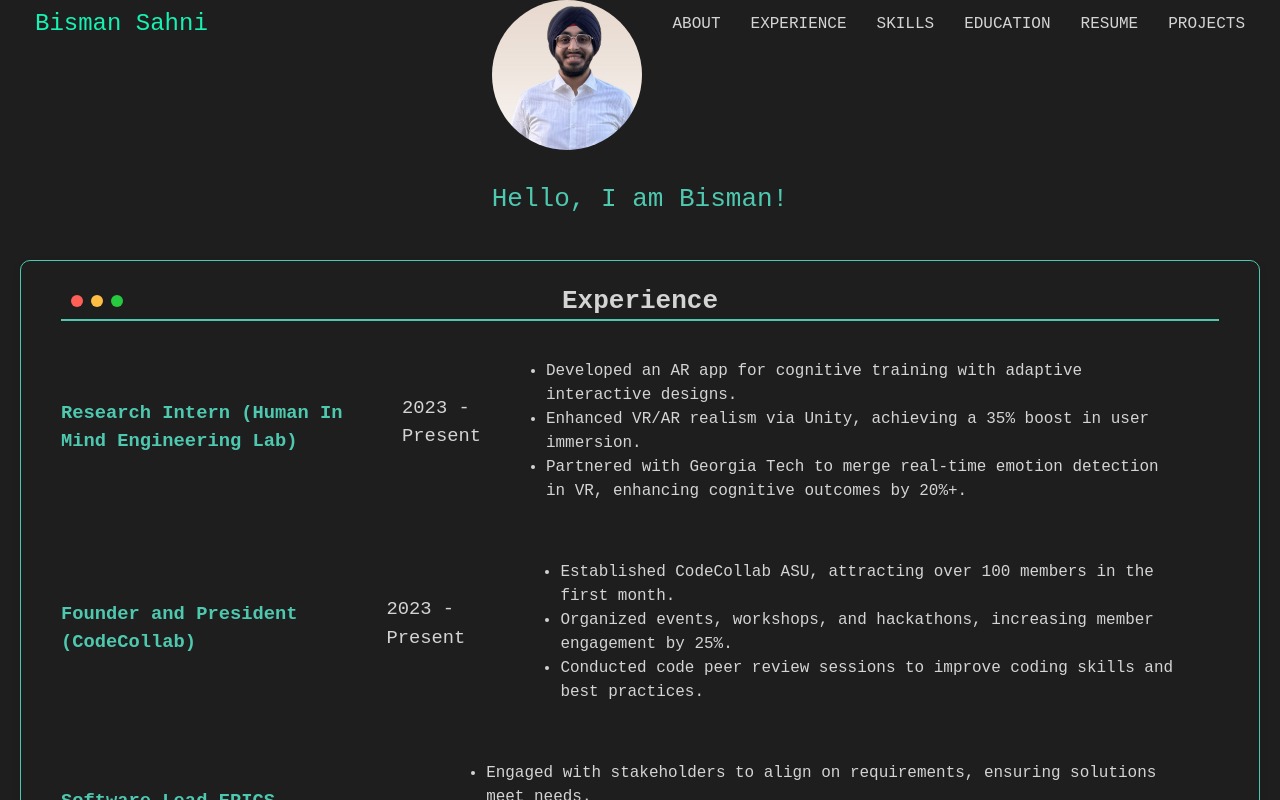
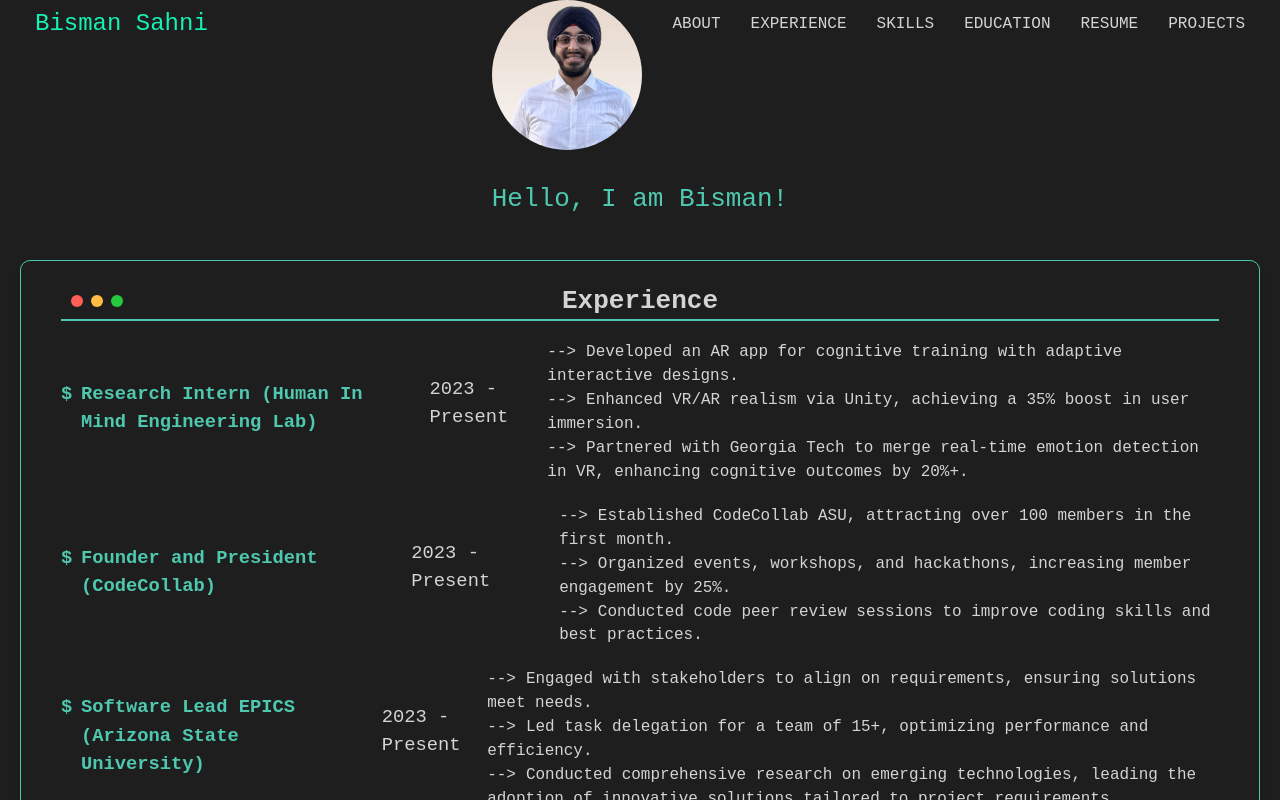
Before and after one commit to bismansahni/My-portfolio, a React (Create React App) app: page / in a window 1280 px wide. Shown: the top 800 px of the page. Built offline with nearby package versions, Linux system fonts and the light colour scheme.

Commit message:
added bullet

```diff
--- a/src/styles/Experience.css
+++ b/src/styles/Experience.css
@@ -116,3 +116,31 @@
     right: 0;
     bottom: -10px; /* Adjust to place the line right below the header */
   }
+
+
+  /* Adjust styles for experience entries */
+.experience-entry {
+  position: relative; /* To position the pseudo-elements */
+  padding-left: 20px; /* Add some space for pseudo-elements */
+  /* ... other existing styles ... */
+}
+
+/* Use pseudo-elements for custom bullets */
+.experience-entry h3::before {
+  content: '$'; /* Pink dollar sign */
+  color: var(--muted-pink);
+  position: absolute;
+  left: 0;
+}
+
+.experience-entry ul {
+  list-style: none; /* Remove default list style */
+  padding: 0; /* Remove default padding */
+  margin: 0; /* Align with the title */
+}
+
+.experience-entry ul li::before {
+  content: '-->'; /* Arrow bullet point */
+  color: var(--text-color);
+  padding-right: 10px; /* Space between bullet and text */
+}
```
